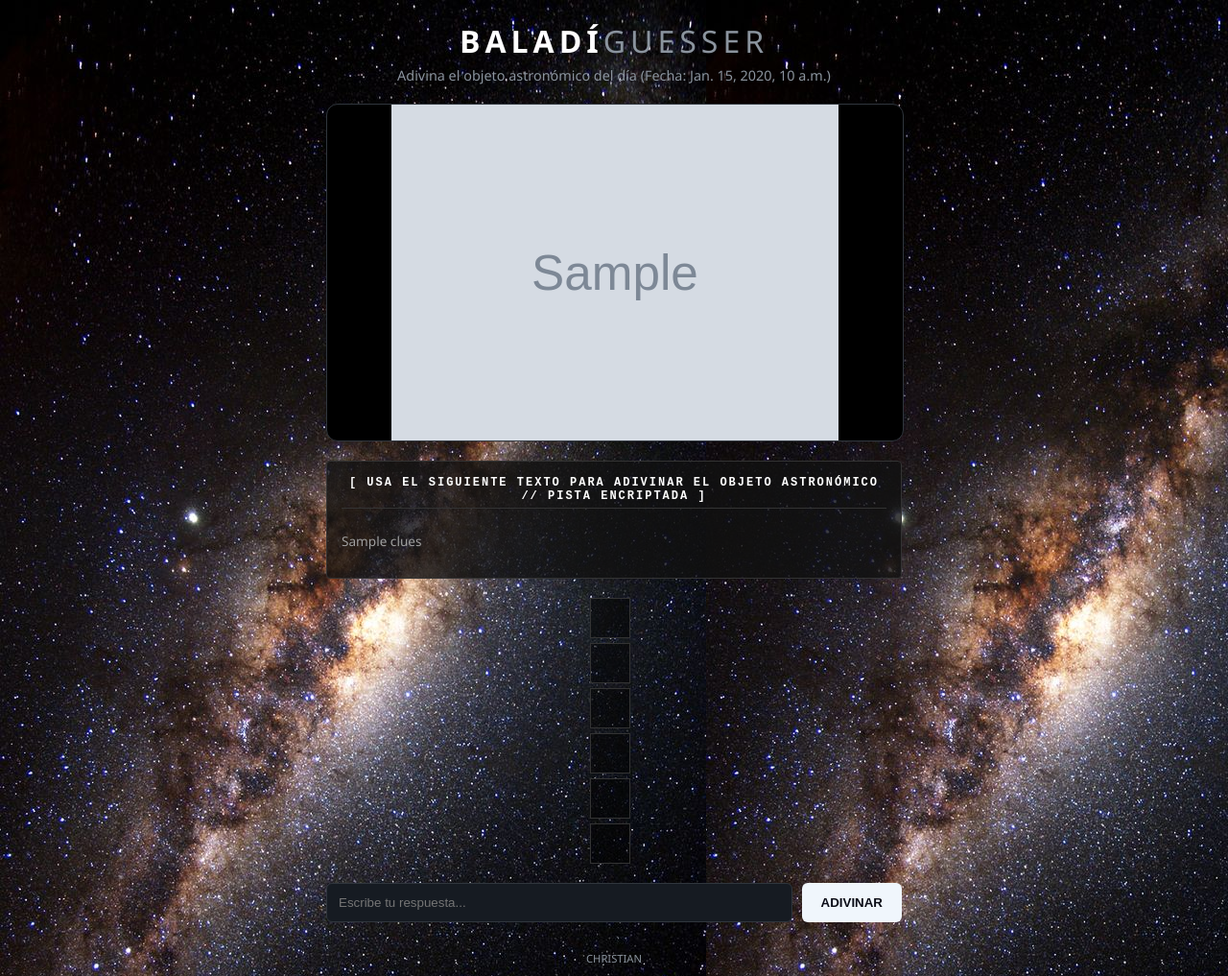
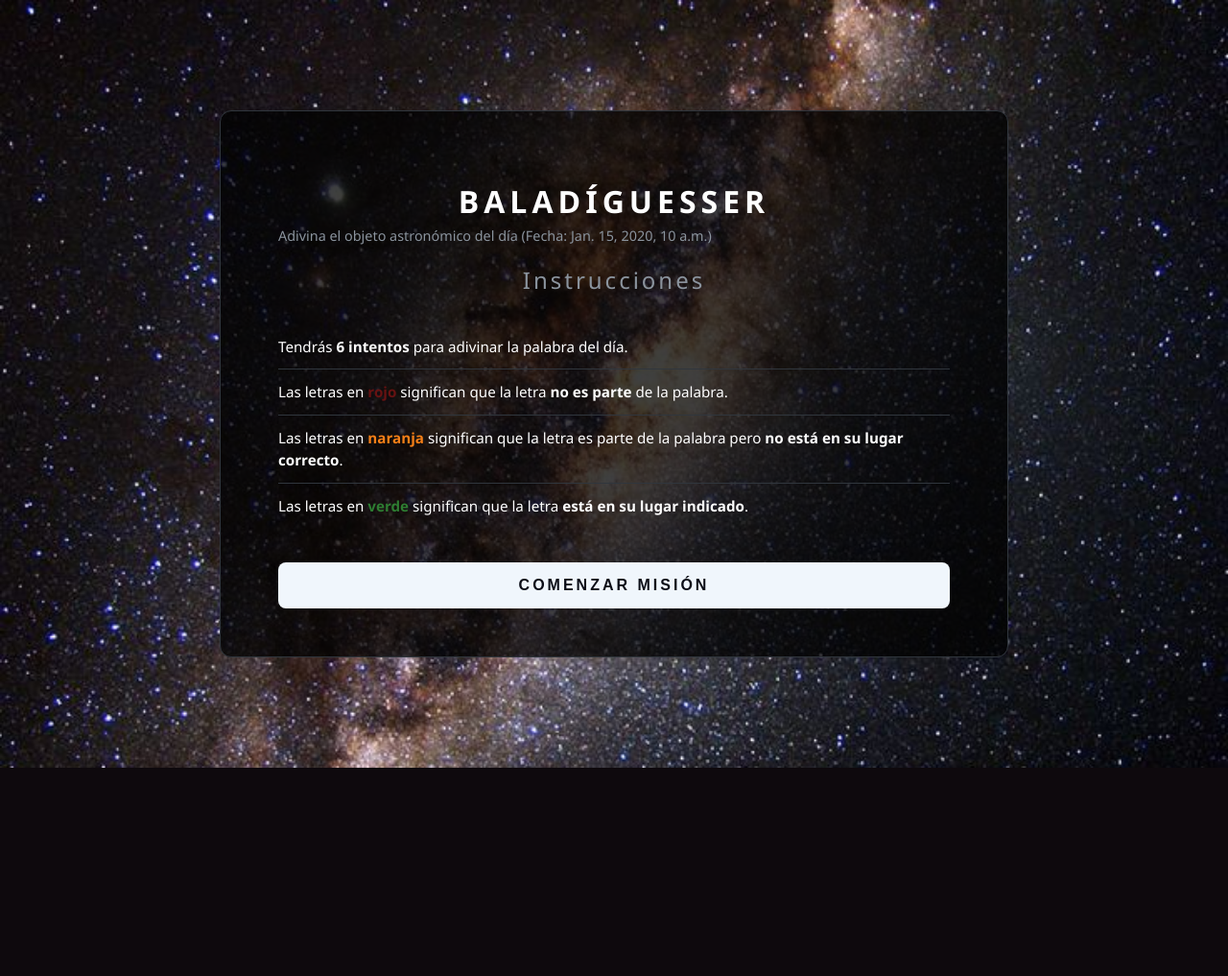
Before and after one commit to ConejosTuringFC/Cloud-Computing-Project-Baladi, a Django app: template baladi/game/templates/game/play.html in a window 1280 px wide. Shown: the whole page at 96% size. After the commit the page ends 800 px from the top, so only its background shows below. Run offline with Django 5.2, Linux system fonts and the light colour scheme; the template is opened without the code that fills it: most values are stand-ins (such as "Sample title", 1, 10 or a date in 2020); grey boxes marked "Sample" are stand-in pictures.

Commit message:
reglas de juego

```diff
--- a/baladi/core/templates/core/home.html
+++ b/baladi/core/templates/core/home.html
@@ -10,7 +10,7 @@
 <body>
 
   <nav>
-    <a href="https://github.com/ConejosTuringFC/Cloud-Computing-Project-Baladi" class="nav-link" target="_blank">GitHub</a>
+    <a href="https://github.com/ConejosTuringFC/Cloud-Computing-Project-Baladi/tree/devchris" class="nav-link" target="_blank">GitHub</a>
   </nav>
 
   <main>
--- a/baladi/game/static/game/css/pagina_computo.css
+++ b/baladi/game/static/game/css/pagina_computo.css
@@ -165,3 +165,84 @@ footer {
 .explanation-box::-webkit-scrollbar-thumb {
     background: #333333;
 }
+
+/* Pantalla de instrucciones */
+#intro-screen {
+    position: fixed;
+    top: 0;
+    left: 0;
+    width: 100%;
+    height: 100%;
+    background-image: url('../images/Galaxy.jpeg');
+    background-size: cover;
+    background-position: center;
+    display: flex;
+    justify-content: center;
+    align-items: center;
+    z-index: 1000;
+}
+
+.intro-panel {
+    background-color: rgba(0, 0, 0, 0.75);
+    border: 1px solid var(--border);
+    border-radius: 12px;
+    padding: 50px 60px;
+    max-width: 700px;
+    width: 90%;
+    text-align: left;
+}
+
+.intro-panel h1 {
+    text-align: center;
+    letter-spacing: 5px;
+    font-weight: 800;
+    margin-bottom: 5px;
+}
+
+.intro-panel h2 {
+    text-align: center;
+    font-weight: 300;
+    letter-spacing: 3px;
+    margin-bottom: 30px;
+    color: var(--text-dim);
+}
+
+.intro-panel ul {
+    list-style: none;
+    padding: 0;
+    margin: 0 0 35px 0;
+}
+
+.intro-panel ul li {
+    padding: 12px 0;
+    border-bottom: 1px solid var(--border);
+    font-size: 0.95rem;
+    line-height: 1.5;
+    color: var(--text-main);
+}
+
+.intro-panel ul li:last-child {
+    border-bottom: none;
+}
+
+.rojo   { color: #671212; font-weight: bold; }
+.naranja { color: #f57f17; font-weight: bold; }
+.verde  { color: #2e7d32; font-weight: bold; }
+
+#start-btn {
+    display: block;
+    width: 100%;
+    padding: 15px;
+    font-size: 1rem;
+    letter-spacing: 3px;
+    border-radius: 8px;
+    background: var(--accent);
+    color: var(--bg-color);
+    border: none;
+    cursor: pointer;
+    transition: opacity 0.2s;
+}
+
+#start-btn:hover {
+    opacity: 0.8;
+}
--- a/baladi/game/templates/game/play.html
+++ b/baladi/game/templates/game/play.html
@@ -8,6 +8,21 @@
     <link rel="stylesheet" href="{% static 'game/css/pagina_computo.css' %}">
 </head>
 <body>
+    <!-- PANTALLA DE INSTRUCCIONES -->
+    <div id="intro-screen">
+        <div class="intro-panel">
+            <h1>BALADÍ<span class="light">GUESSER</span></h1>
+            <p class="subtitle">Adivina el objeto astronómico del día (Fecha: {{ date }})</p>
+            <h2>Instrucciones</h2>
+            <ul>
+                <li>Tendrás <strong>6 intentos</strong> para adivinar la palabra del día.</li>
+                <li>Las letras en <span class="rojo">rojo</span> significan que la letra <strong>no es parte</strong> de la palabra.</li>
+                <li>Las letras en <span class="naranja">naranja</span> significan que la letra es parte de la palabra pero <strong>no está en su lugar correcto</strong>.</li>
+                <li>Las letras en <span class="verde">verde</span> significan que la letra <strong>está en su lugar indicado</strong>.</li>
+            </ul>
+            <button id="start-btn">COMENZAR MISIÓN</button>
+        </div>
+    </div>
     <div class="game-container">
         <header>
             <h1>BALADÍ<span class="light">GUESSER</span></h1>
@@ -48,5 +63,10 @@
     <div id="game-metadata" data-title="{{ title_target }}" data-length="{{ word_length }}" style="display:none;"></div>
 
     <script src="{% static 'game/js/main.js' %}"></script>
+    <script>
+    document.getElementById("start-btn").addEventListener("click", () => {
+        document.getElementById("intro-screen").style.display = "none";
+    });
+    </script>
 </body>
 </html>
--- a/baladi/game/views.py
+++ b/baladi/game/views.py
@@ -42,7 +42,7 @@ class PlayGameView(View):
         parametros = {
         "api_key": API_KEY,
         "thumbs": True,
-        #  "date": "2026-05-16",  #CAMBIAMOS LA FECHA PARA PRUEBAS
+         #"date": "2026-05-16",  #CAMBIAMOS LA FECHA PARA PRUEBAS
         }
 
         # VARIABLES POR DEFECTO EN CASO DE QUE LA PETICIÓN LLEGUE A FALLAR (sugerencia de IA)
```
